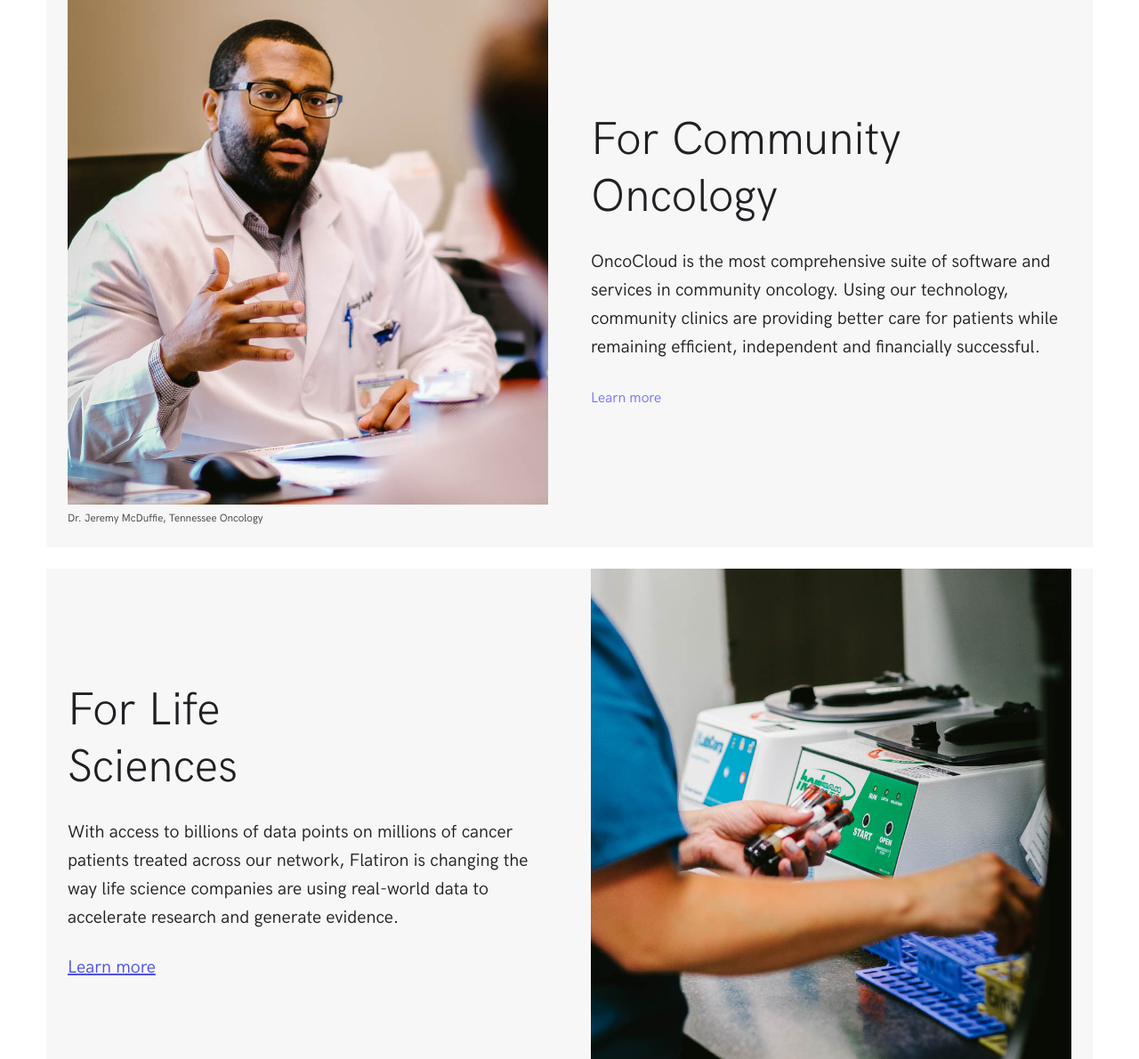
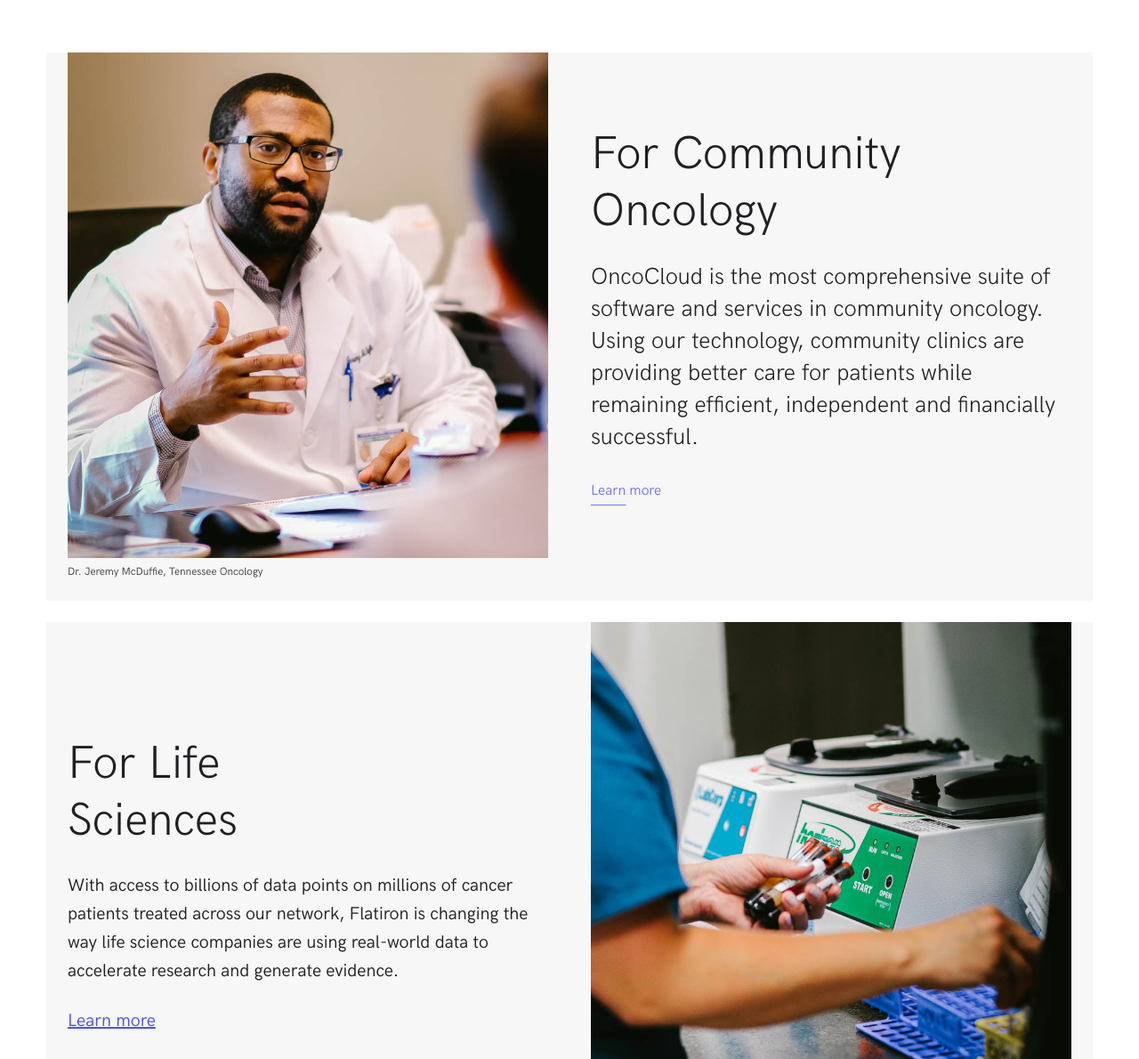
Before and after one commit to mct-ui/responsive-design-part-2-WittevrongelLaura, a plain HTML site: page index.html in a window 1280 px wide. Shown: the part 1177-2367 px from the top of the page at 89% size. Drawn offline with Linux system fonts and the light colour scheme; files whose address does not match are found by name.

Commit message:
new cta link component

```diff
--- a/css/screen.css
+++ b/css/screen.css
@@ -568,14 +568,14 @@ a:focus {
 */
 
 .c-link-cta {
-    position: relative;
-    display: inline-block;
+    position: relative; /*als we position absolute willen gebruiken is dit tov dit element*/
+    display: inline-block; /*link neemte de breedte in van tekst maar toch block styles krijgt zoals padding*/
     text-decoration: none;
     font-size: 16px;
     line-height: 24px;
     font-weight: 400;
     padding: 4px 0;
-    transition: color .175s ease-in;
+    transition: color .175s ease-in;/*er gebeurt animatie*/
 }
 
 .c-link-cta,
@@ -584,9 +584,21 @@ a:focus {
     color: #7373F5;
 }
 
-.c-link-cta::after {
+.c-link-cta::before {
     /*pseudo element*/
-    /* content: "hello world"; */
+    content: "";
+    display: block;
+    position: absolute;
+    bottom: 0;
+    left: 0;
+    height: 1px;
+    width: 100%;
+    background-color: #7373f5;
+    transform: scaleX(.5); /*element wordt voor helft herschaald op de X-as*/
+    transform-origin: left; /*tranform begint links*/
+    transition-property: transform background-color; /*bepaald welke properties geanimeerd worden*/
+    transition-duration: .175s; /*bepaalt hoe lang de animatie duurt*/
+    transition-timing-function: ease-in; /*bepaalt welke easing moet toegepast worden*/
 }
 
 .c-link-cta:hover {
@@ -594,6 +606,8 @@ a:focus {
 }
 
 .c-link-cta:hover::after {
+    transform: scaleX(1);
+    background-color: #3e3e8a;
 }
 
 
--- a/index.html
+++ b/index.html
@@ -76,7 +76,7 @@
             </div>
             <div class="o-layout__item u-1-of-2-bp3">
               <div class="u-max-width-sm">
-                <p>
+                <p class="c-lead--lg">
                   Accelerating the fight against cancer requires the entire <a href="test.html">industry</a> to work together. Our products connect community oncologists, academics, hospitals, life science researchers and regulators on a shared technology platform. <br />
                   Together, we can learn from the experience of every patient.
                 </p>
@@ -105,7 +105,7 @@
                   Oncology
                 </h2>
               </header>
-              <p>OncoCloud is the most comprehensive suite of software and services in community oncology. Using our technology, community clinics are providing better care for patients while remaining efficient, independent and financially successful.</p>
+              <p class="c-lead c-lead--lg">OncoCloud is the most comprehensive suite of software and services in community oncology. Using our technology, community clinics are providing better care for patients while remaining efficient, independent and financially successful.</p>
               <p>
                 <a class="c-link-cta" href="#!">Learn more</a>
               </p>
@@ -165,16 +165,16 @@
     <section class="o-row o-row--lg">
       <div class="o-container">
         <header>
-          <h2 class="c-lead c-lead--xxxl">Do well by doing good. Join the leading tech company in the fight against cancer.</h2>
+          <h2 class="c-lead c-lead--xxxl u-color-primary-base">Do well by doing good. Join the leading tech company in the fight against cancer.</h2>
         </header>
         <p>
-          <a href="#!">Our story</a>
+          <a class="u-color-primary-light" href="#!">Our story</a>
         </p>
         <p>
-          <a href="#!">Our values</a>
+          <a class="u-color-primary-light" href="#!">Our values</a>
         </p>
         <p>
-          <a href="#!">Join our team</a>
+          <a class="u-color-primary-light" href="#!">Join our team</a>
         </p>
       </div>
       <div class="o-container">
@@ -187,7 +187,7 @@
 
         <p>The talent and dedication of the people working at Flatiron makes everything we do possible. If you’re passionate about having an impact on accelerating cancer research and improving patient care, we’d love to hear from you.</p>
         <p>
-          <a href="#!">Open positions</a>
+          <a class="u-color-primary-light" href="#!">Open positions</a>
         </p>
       </div>
     </section>
```
